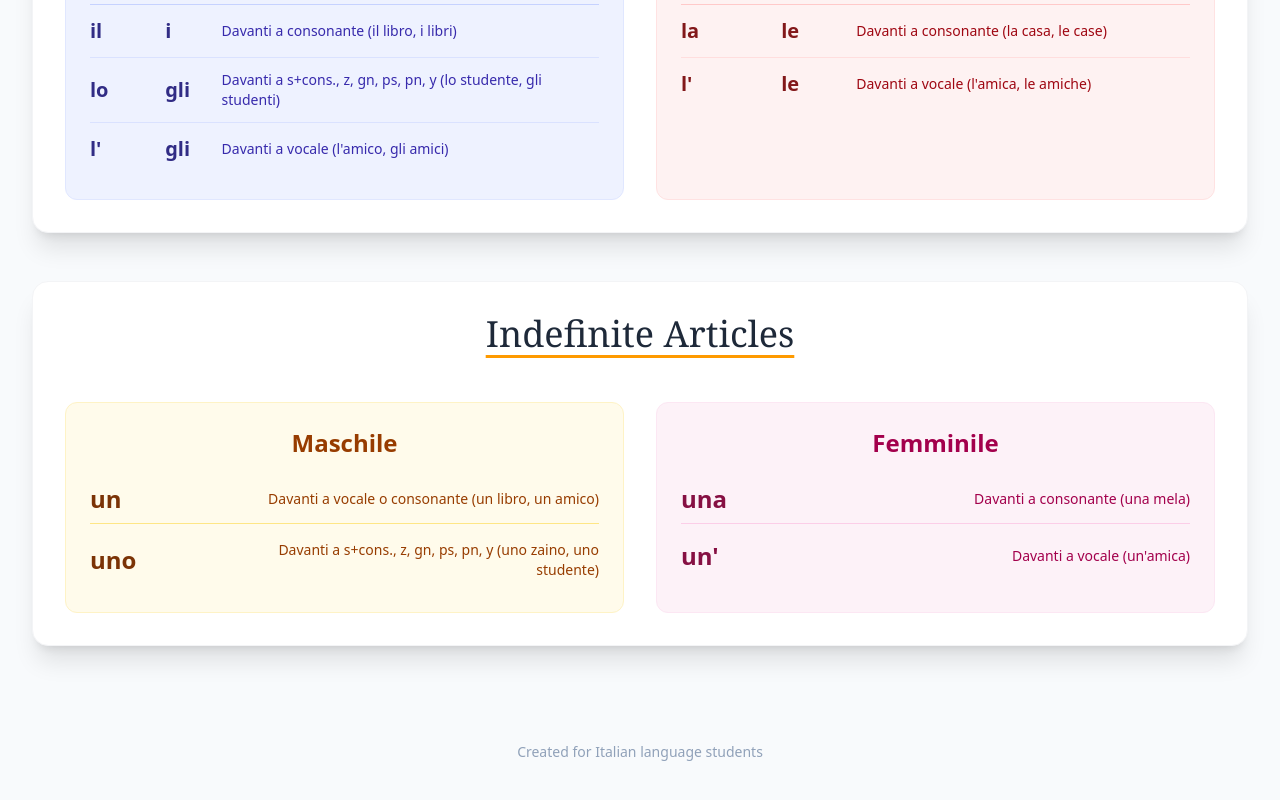
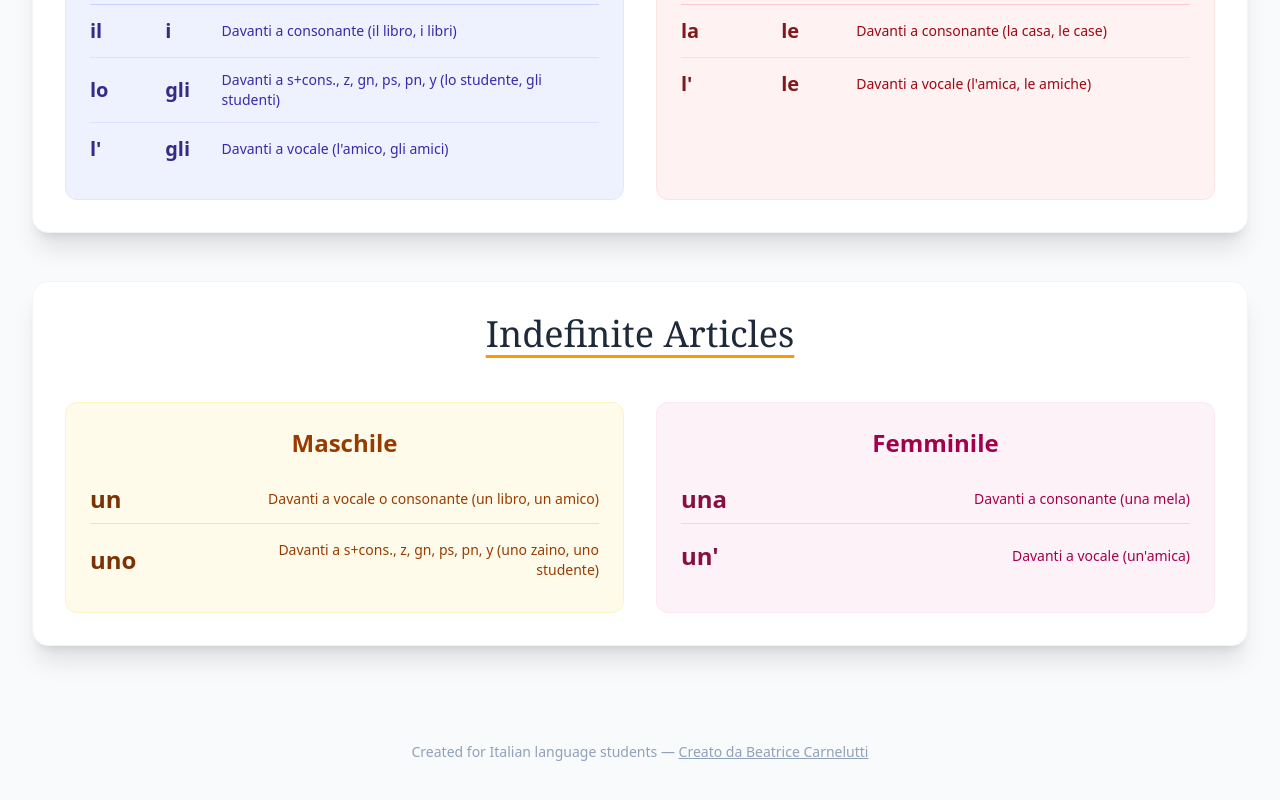
Before and after one commit to bcarnelutti/grammatica-italiana, a React (Vite) app: page / in a window 1280 px wide. Shown: the part 518-1318 px from the top of the page. Built offline with nearby package versions, Linux system fonts and the light colour scheme.

Commit message:
Update footer with creator name and repo link

```diff
--- a/src/App.tsx
+++ b/src/App.tsx
@@ -183,7 +183,7 @@ const AppContent = () => {
         <MainContent />
 
         <footer className="mt-24 text-center text-slate-400 text-sm">
-          {t('footer')}
+          {t('footer')} — <a href="https://github.com/bcarnelutti/grammatica-italiana" target="_blank" rel="noopener noreferrer" className="hover:text-indigo-600 underline transition-colors">Creato da Beatrice Carnelutti</a>
         </footer>
       </div>
     </div>
```
